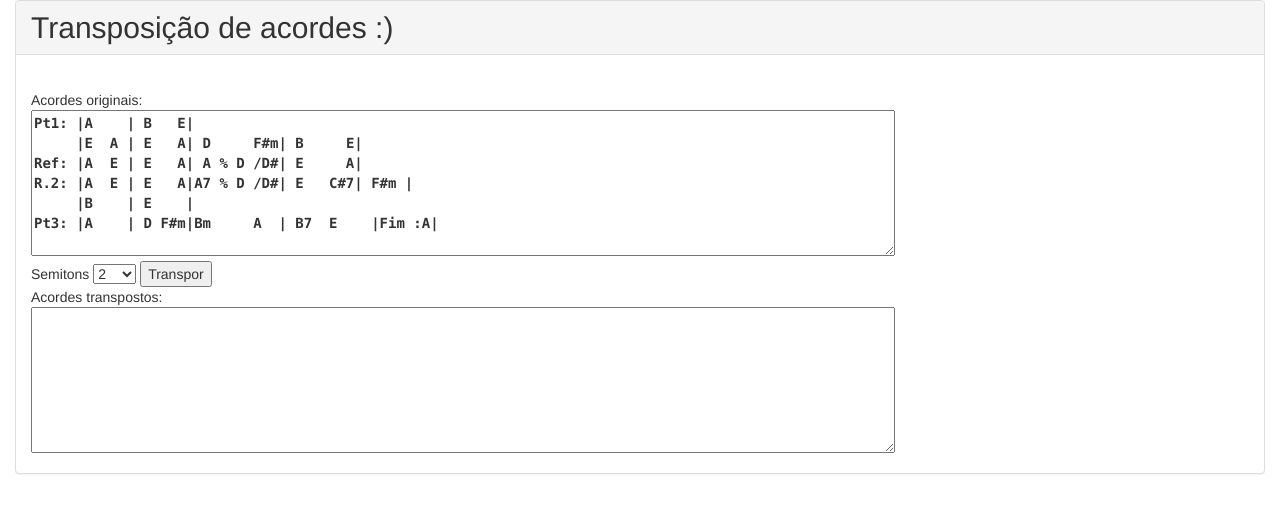
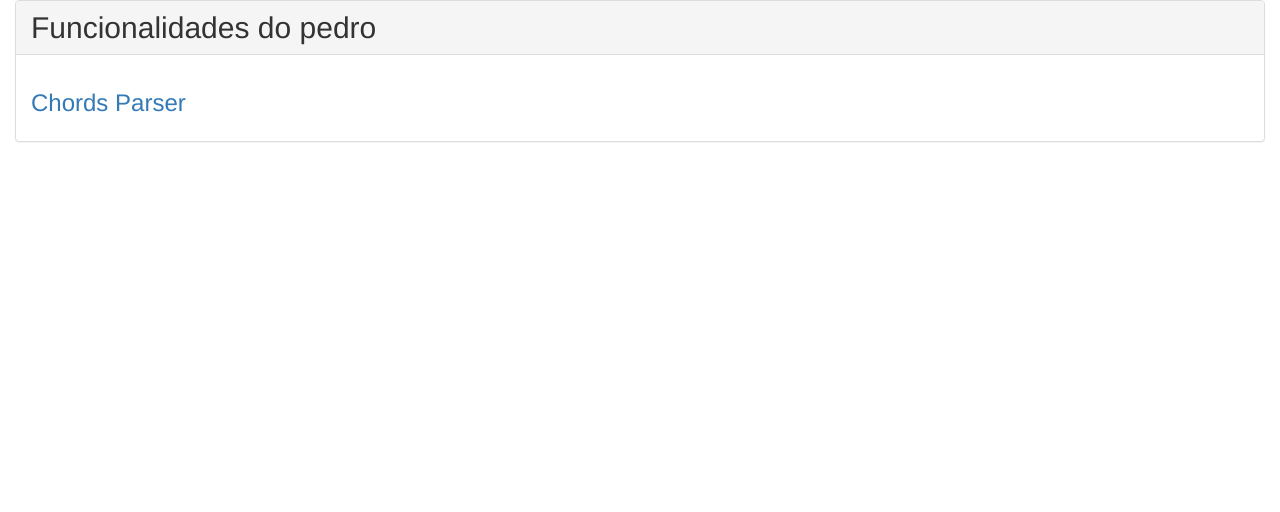
Before and after one commit to pedrociarlini/pedrociarlini.github.io, a plain HTML site: page index.html in a window 1280 px wide. Drawn offline with Linux system fonts and the light colour scheme.

Commit message:
Corrigindo página inicial

```diff
--- a/index.html
+++ b/index.html
@@ -13,51 +13,10 @@
 			<div class="col-sm-12">
 				<div class="panel panel-default">
 					<div class="panel-heading">
-						<span class="h2">Transposição de acordes :)</span>
+						<span class="h2">Funcionalidades do pedro</span>
 					</div>
 					<div class="panel-body">
-						<br>
-						Acordes originais:
-						<br>
-						<textarea id="acordes" rows="7" cols="100">Pt1: |A    | B   E|
-     |E  A | E   A| D     F#m| B     E|
-Ref: |A  E | E   A| A % D /D#| E     A|
-R.2: |A  E | E   A|A7 % D /D#| E   C#7| F#m |
-     |B    | E    |
-Pt3: |A    | D F#m|Bm     A  | B7  E    |Fim :A|
-
-						</textarea>
-						<br>
-						Semitons <select id="semitons">
-							<option>-11</option>
-							<option>-10</option>
-							<option>-9</option>
-							<option>-8</option>
-							<option>-7</option>
-							<option>-6</option>
-							<option>-5</option>
-							<option>-4</option>
-							<option>-3</option>
-							<option>-2</option>
-							<option>-1</option>
-							<option>1</option>
-							<option selected="true">2</option>
-							<option>3</option>
-							<option>4</option>
-							<option>5</option>
-							<option>6</option>
-							<option>7</option>
-							<option>8</option>
-							<option>9</option>
-							<option>10</option>
-							<option>11</option>
-						</select>
-						<button onclick="tratador.transpor('#acordes', '#resultado', '#semitons');">Transpor</button>
-						<br>
-
-						Acordes transpostos:
-						<br>
-						<textarea id="resultado" rows="7" cols="100"></textarea>
+						<h3><a href="chordParser/index.html">Chords Parser</a></h3>
 					</div>
 				</div>
 			</div>
```
